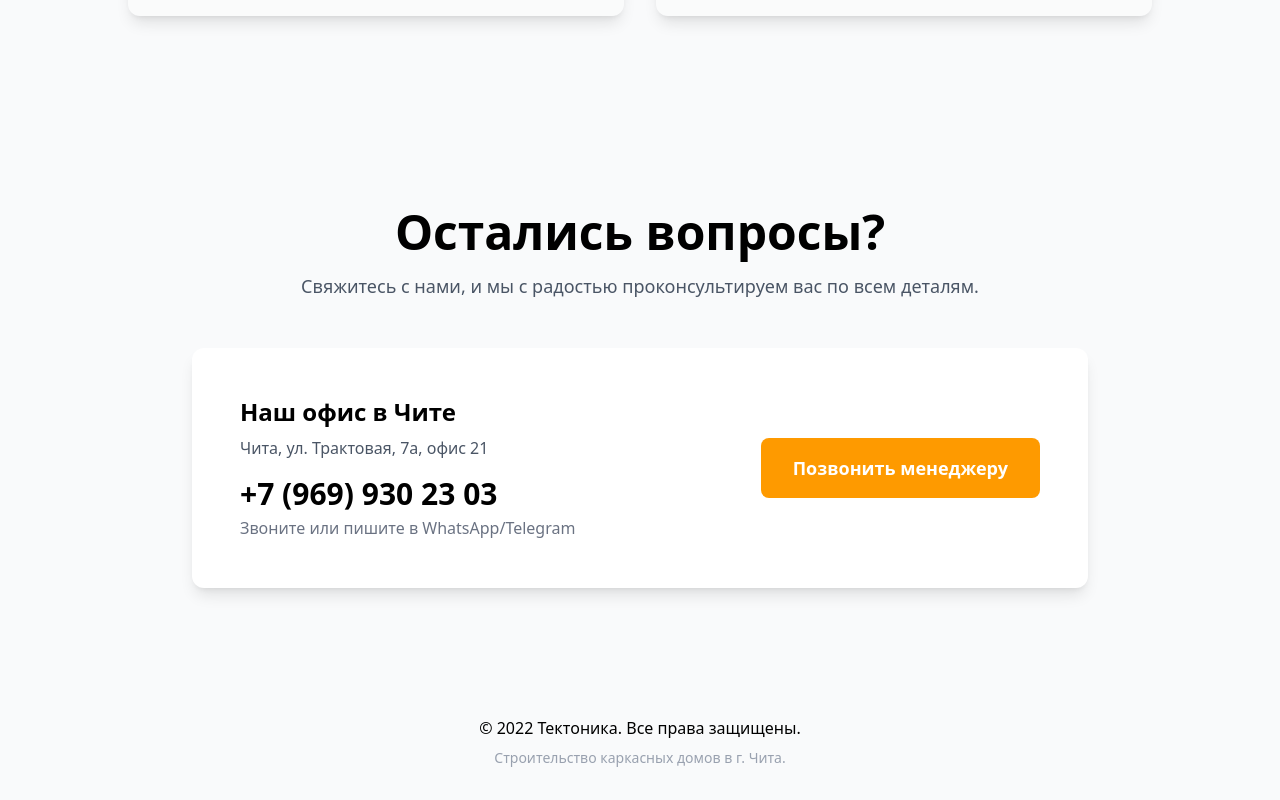
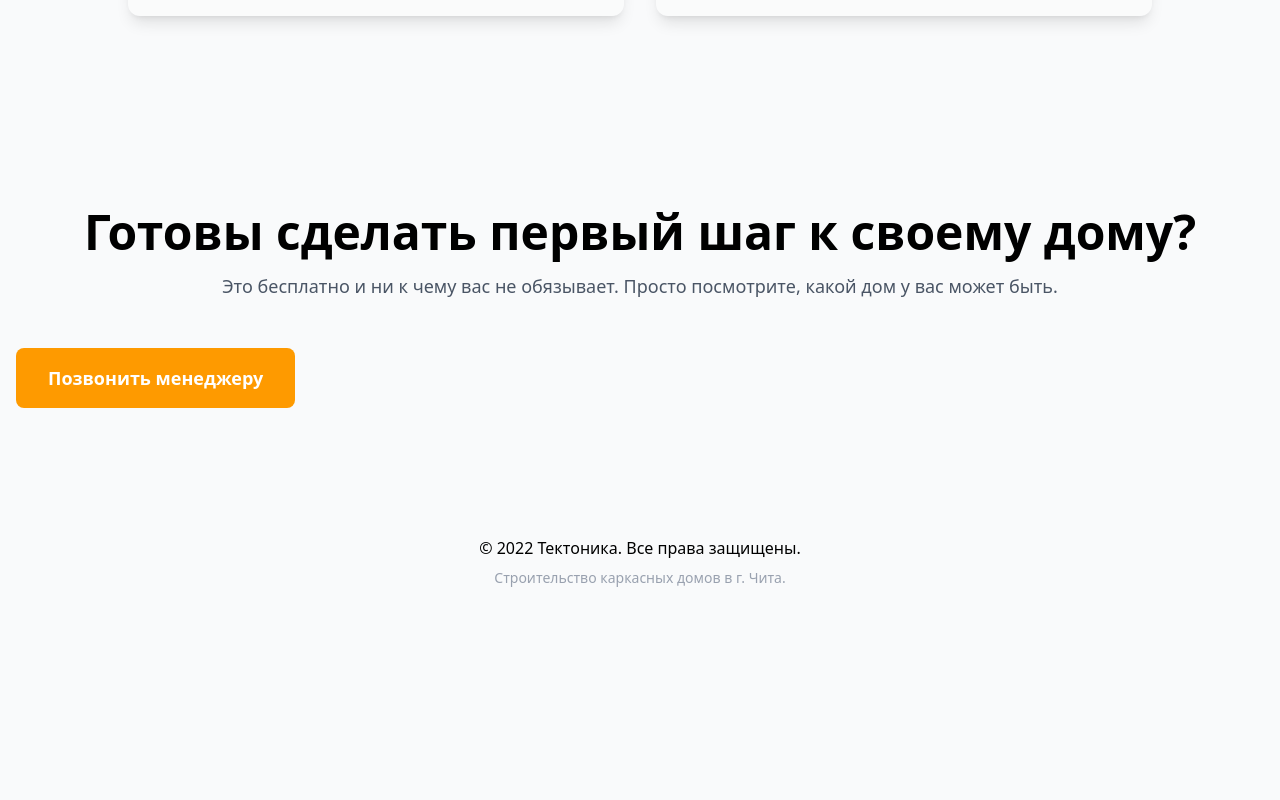
Before and after one commit to Meit12mini/home_const_s, a React (Vite) app: page / in a window 1280 px wide. Shown: the part 6700-7500 px from the top of the page. After the commit the page ends 7320 px from the top, so only its background shows below. Built offline with nearby package versions, Linux system fonts and the light colour scheme.

Commit message:
contact new

```diff
--- a/components/Contact.tsx
+++ b/components/Contact.tsx
@@ -7,22 +7,14 @@ const Contact: React.FC = () => {
     <section id="contact" className="py-16 sm:py-24 bg-gray-50">
       <div className="container mx-auto px-4">
         <div className="text-center mb-12">
-            <h2 className="text-3xl md:text-4xl lg:text-5xl font-extrabold text-brand-dark">Остались вопросы?</h2>
-            <p className="mt-4 text-lg text-gray-600">Свяжитесь с нами, и мы с радостью проконсультируем вас по всем деталям.</p>
+            <h2 className="text-3xl md:text-4xl lg:text-5xl font-extrabold text-brand-dark">Готовы сделать первый шаг к своему дому?</h2>
+            <p className="mt-4 text-lg text-gray-600">Это бесплатно и ни к чему вас не обязывает. Просто посмотрите,
+какой дом у вас может быть.</p>
         </div>
-        <div className="max-w-4xl mx-auto bg-white p-8 sm:p-12 rounded-xl shadow-lg flex flex-col md:flex-row items-center justify-between gap-8">
-            <div className="text-center md:text-left">
-                <h3 className="text-2xl font-bold text-brand-dark">Наш офис в Чите</h3>
-                <p className="text-gray-600 mt-2">Чита, ул. Трактовая, 7а, офис 21</p>
-                <a href="tel:+79699302303" className="block text-3xl font-extrabold text-brand-blue mt-4 hover:text-blue-900 transition-colors">
-                    +7 (969) 930 23 03
-                </a>
-                 <p className="text-gray-500 mt-1">Звоните или пишите в WhatsApp/Telegram</p>
-            </div>
-            <div>
+        <div>
                 <Button href="tel:+79699302303" as="a" variant="primary" size="lg">Позвонить менеджеру</Button>
             </div>
-        </div>
+
       </div>
     </section>
   );
```
